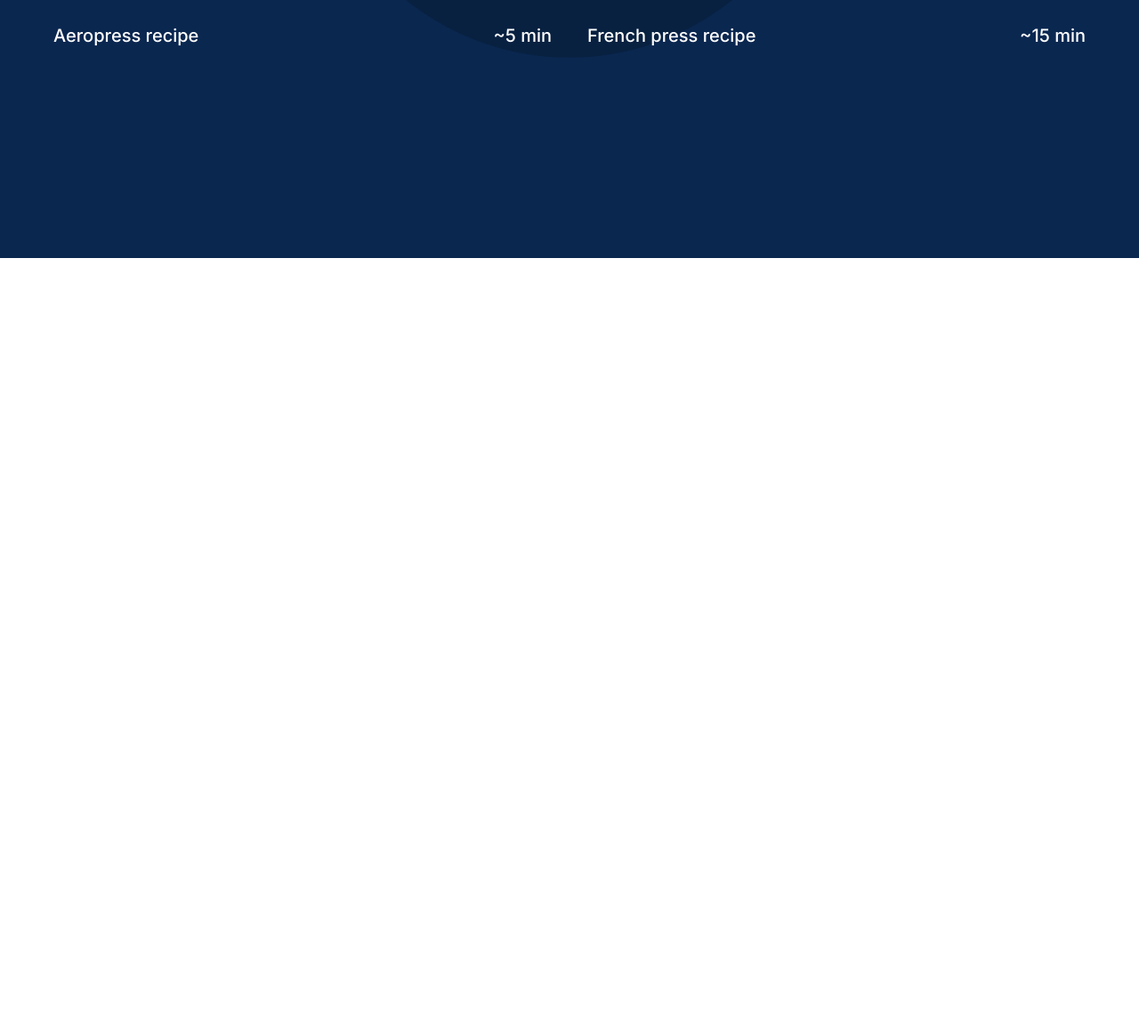
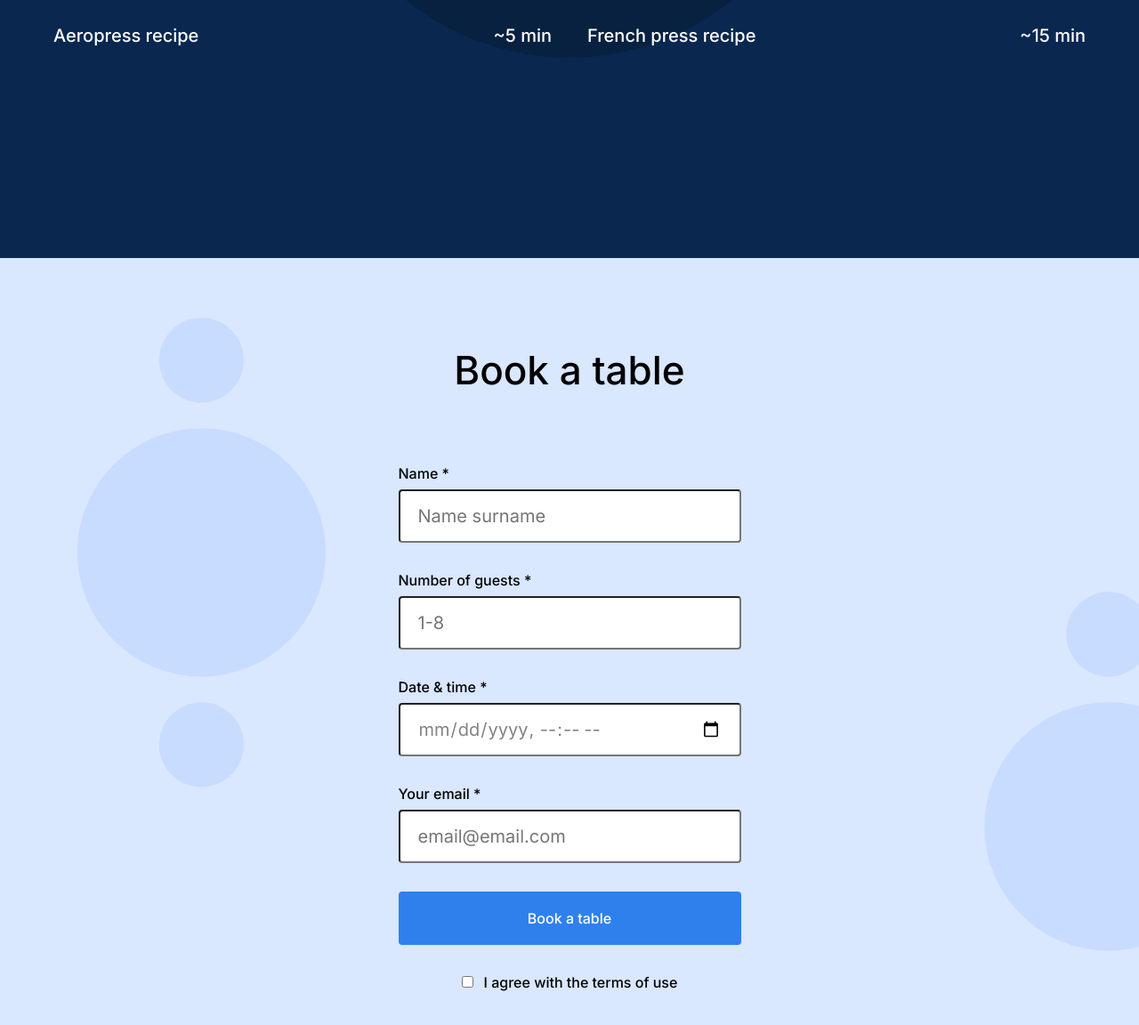
Before and after one commit to oppong122/se_project_coffeeshop, a plain HTML site: page index.html in a window 1280 px wide. Shown: the part 1553-2705 px from the top of the page at 89% size. Before the commit the page ends 1843 px from the top, so only its background shows below. Drawn offline with Linux system fonts and the light colour scheme.

Commit message:
Project 2 stage 3

```diff
--- a/index.html
+++ b/index.html
@@ -84,7 +84,47 @@
                 </div>
 
             </section>
-            <section id="book_a_table" class="reservation"></section>
+            <section id="book_a_table" class="reservation">
+                <h2 class="reservation__title"> Book a table</h2>
+                <form action="" class="reservation__form form">
+                    <fieldset class="form__fieldset">
+
+                     <label for="name-surname" class="form__label">
+                         Name *
+                        <input type="name" class="form__input" id="name-surname" placeholder="Name surname">
+                    </label>
+
+                    <label for="number" class="form__label">
+                        Number of guests *
+                        <input type="number" class="form__input" id="number" min="1" max="8" placeholder="1-8">
+                    </label>
+
+                    <label for="date-time" class="form__label">
+                        Date & time *
+                        <input type="datetime-local" class="form__input" >
+                    </label>
+
+                    <label for="email" class="form__label">
+                        Your email *
+                        <input type="email" class="form__input" id="email" placeholder="email@email.com">
+                    </label>
+
+                    </fieldset>
+
+                    <button class="form__button">Book a table</button>
+
+
+                    <label for="" class="form__label form__label_type_checkbox">
+                        <div>
+                        <input type="checkbox" class="form__checkbox">
+                        </div>
+                        I agree with the terms of use
+
+                    </label>
+
+
+                </form>
+            </section>
             <section id="menu" class="menu"></section>
             <section id="contacts" class="about"></section>
         </main>
--- a/pages/index.css
+++ b/pages/index.css
@@ -121,8 +121,6 @@
     font-weight: 500;
     font-size: 44px;
     line-height: 52px;
-
-
 }
 
 .recipes__subtitle{
@@ -158,3 +156,105 @@
     gap: 40px;
     justify-content: center;
 }
+
+.reservation{
+    padding: 100px 0 120px;
+    background-image: url(/images/background_reservation.svg);
+    background-color:  #D9E7FF;
+    background-size: cover;
+}
+
+.reservation__title{
+    margin: 0 0 80px;
+    text-align: center;
+    font-family: "Inter";
+    font-style: normal;
+    font-weight: 500;
+    font-size: 44px;
+    line-height: 52px;
+}
+
+
+.reservation__form{
+    margin: 0 auto;
+}
+
+.form{
+    max-width: 385px;
+}
+
+.form__input{
+    display: block;
+    width: 100%;
+    padding: 20px;
+    box-sizing: border-box;
+    margin-top: 8px;
+    font-family: "Inter";
+    font-style: normal;
+    font-weight: normal;
+    font-size: 20px;
+    line-height: 30px;
+    color: #838383;
+    border-radius: 4px;
+    height: 60px;
+}
+
+.form__fieldset{
+    padding: 0;
+    margin: 0;
+    border: none;
+}
+
+.form__button{
+    width: 100%;
+    padding: 0%;
+    margin-bottom: 32px;
+    font-family: "Inter";
+    font-style: normal;
+    font-weight: 500;
+    font-size: 16px;
+    line-height: 20px;
+    background-color: #2f80ed;
+    border: 0;
+    color: #fff;
+    border-radius: 4px;
+    height: 60px;
+}
+.form .form__button:hover{
+
+}
+
+
+@keyframes form__button{
+    form{
+        opacity: 100;
+    }
+    to{
+        opacity: 70;
+    }
+}
+
+
+
+.form__label{
+    margin-bottom: 32px;
+    display: block;
+    font-family: "Inter";
+    font-style: normal;
+    font-weight: 500;
+    font-size: 16px;
+    line-height: 20px;
+
+}
+
+.form__label_type_checkbox{
+    display: flex;
+    justify-content: center;
+    font-family: "Inter";
+    font-style: normal;
+    font-weight: 500;
+    font-size: 16px;
+    line-height: 20px;
+    border-radius: 2px;
+    gap: 12px;
+}
```
